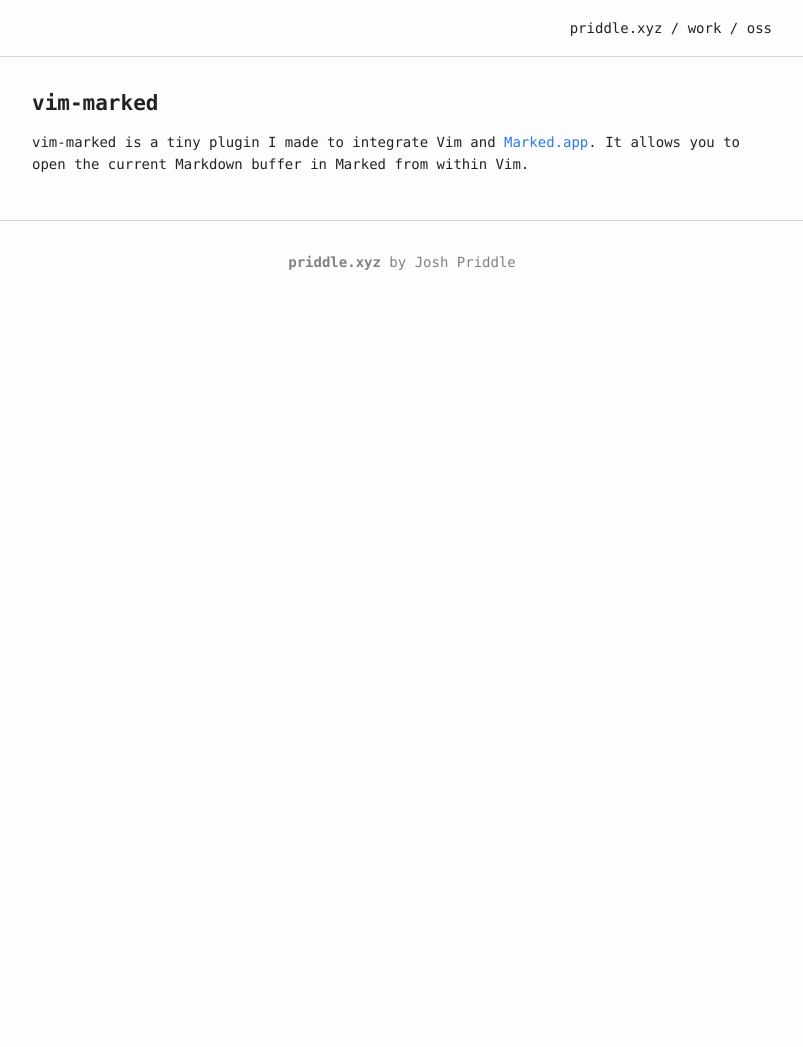
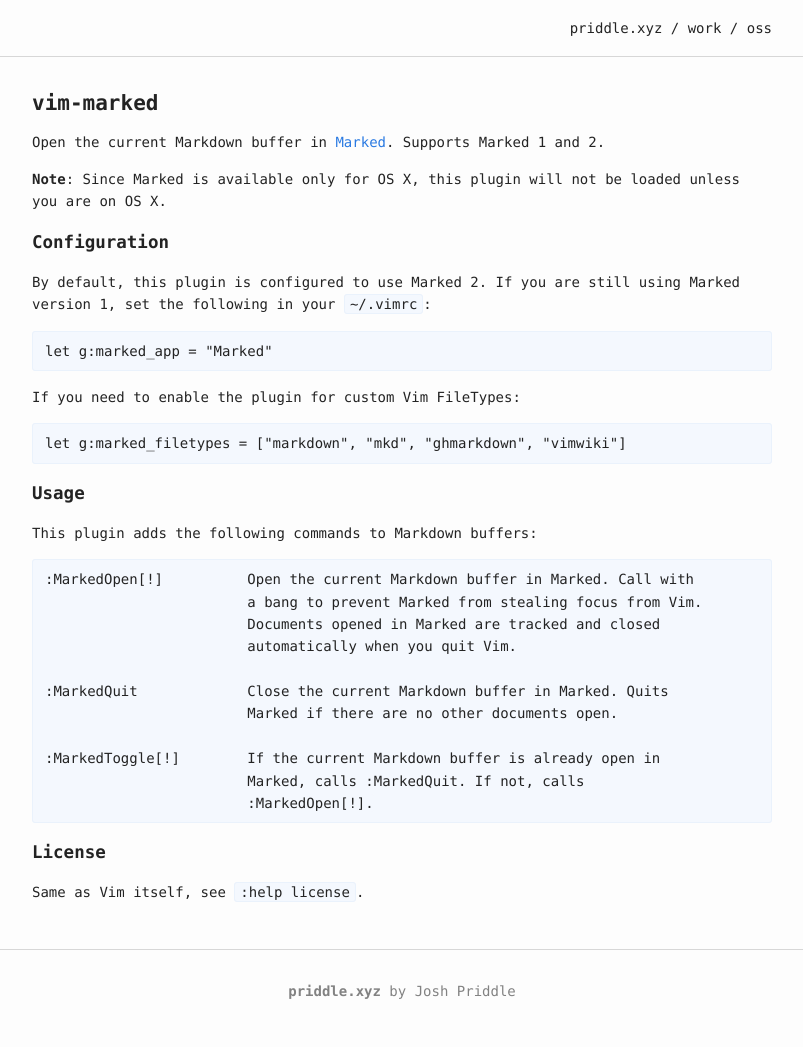
Before and after one commit to itspriddle/priddle.xyz, a Jekyll site: the page built from _projects/oss/vim-marked.md, in a window 1280 px wide. Shown: the whole page, without its empty margins (238-1041 px from the left). Built offline with Jekyll 4.4.1, drawn with Linux system fonts in a browser that asks for light colours; before the commit the page ends 900 px from its top, so only the background shows below that.

Commit message:
Update project

```diff
--- a/_projects/oss/vim-marked.md
+++ b/_projects/oss/vim-marked.md
@@ -9,9 +9,45 @@
   - Markdown
   - Vim Plugin
 project_type: oss
+excerpt: |
+  vim-marked is a tiny plugin I made to integrate Vim and
+  [Marked.app](http://marked2app.com/). It allows you to open the current
+  Markdown buffer in Marked from within Vim.
 ---
 
-vim-marked is a tiny plugin I made to integrate Vim and [Marked.app][]. It
-allows you to open the current Markdown buffer in Marked from within Vim.
+Open the current Markdown buffer in [Marked](http://markedapp.com/). Supports
+Marked 1 and 2.
 
-[Marked.app]: http://marked2app.com/
+**Note**: Since Marked is available only for OS X, this plugin will not be loaded
+unless you are on OS X.
+
+## Configuration
+
+By default, this plugin is configured to use Marked 2. If you are still using
+Marked version 1, set the following in your `~/.vimrc`:
+
+    let g:marked_app = "Marked"
+
+If you need to enable the plugin for custom Vim FileTypes:
+
+    let g:marked_filetypes = ["markdown", "mkd", "ghmarkdown", "vimwiki"]
+
+## Usage
+
+This plugin adds the following commands to Markdown buffers:
+
+    :MarkedOpen[!]          Open the current Markdown buffer in Marked. Call with
+                            a bang to prevent Marked from stealing focus from Vim.
+                            Documents opened in Marked are tracked and closed
+                            automatically when you quit Vim.
+
+    :MarkedQuit             Close the current Markdown buffer in Marked. Quits
+                            Marked if there are no other documents open.
+
+    :MarkedToggle[!]        If the current Markdown buffer is already open in
+                            Marked, calls :MarkedQuit. If not, calls
+                            :MarkedOpen[!].
+
+## License
+
+Same as Vim itself, see `:help license`.
```
